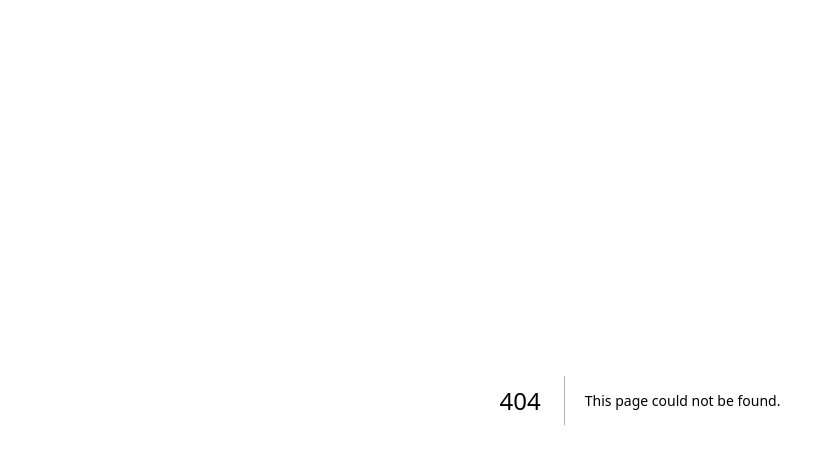
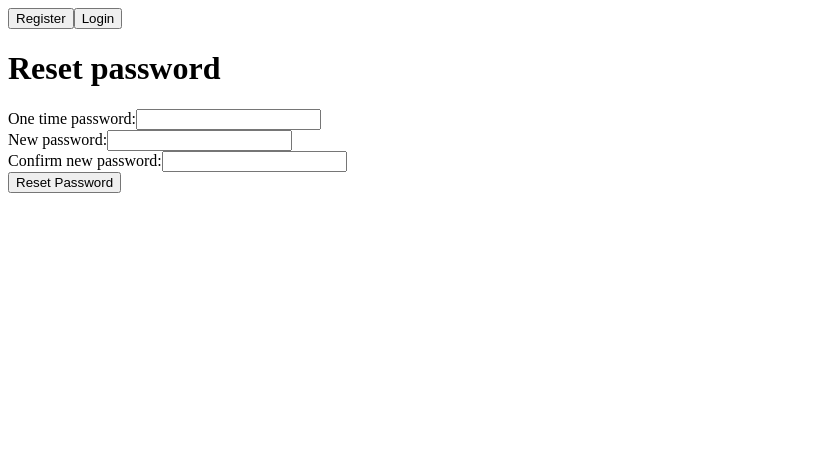
Before and after one commit to karim-alaoui/stabiz_frontend_organizer_dev, a Next.js app: page /reset-password in a window 1280 px wide. Before the commit this address had no page. Shown: the top 464 px of the page, without its empty margins (0-835 px from the left). Built offline with nearby package versions, Linux system fonts and the light colour scheme.

Commit message:
created forgot-password & reset-password pages, minor changes to news & login & register pages

```diff
--- a/pages/register.tsx
+++ b/pages/register.tsx
@@ -45,7 +45,7 @@ const RegisterPage: React.FC = () => {
         console.log(data);
 
         // Redirect the user to the desired page
-        router.push('/login');
+        router.push(`/login?register-success=true`);
       })
       .catch((error) => {
         // Handle any errors here
@@ -64,7 +64,7 @@ const RegisterPage: React.FC = () => {
   return (
     <div>
       <Header />
-      <h2>Register</h2>
+      <h1>Register</h1>
       <form onSubmit={handleSubmit}>
         <div>
           <label htmlFor="email">Email:</label>
--- /dev/null
+++ b/pages/reset-password.tsx
@@ -0,0 +1,99 @@
+import { useState , useEffect } from 'react';
+import { useRouter } from 'next/router';
+import Header from '../components/Header';
+
+const ResetPasswordPage: React.FC = () => {
+  const router = useRouter();
+  const [code, setCode] = useState('');
+  const [newPassword, setNewPassword] = useState('');
+  const [confirmPassword, setConfirmPassword] = useState('');
+  const [message, setMessage] = useState('');
+
+  useEffect(() => {
+    // Check if the user is already logged in (e.g., by checking the token in local storage)
+    const token = localStorage.getItem('organizer-token');
+    if (token) {
+      // User is logged in, redirect to the main page
+      router.push('/');
+    }
+  }, []);
+
+  const handleCodeChange = (e: React.ChangeEvent<HTMLInputElement>) => {
+    setCode(e.target.value);
+  };
+
+  const handleNewPasswordChange = (e: React.ChangeEvent<HTMLInputElement>) => {
+    setNewPassword(e.target.value);
+  };
+
+  const handleConfirmPasswordChange = (e: React.ChangeEvent<HTMLInputElement>) => {
+    setConfirmPassword(e.target.value);
+  };
+
+  const handleSubmit = async (e: React.FormEvent<HTMLFormElement>) => {
+    e.preventDefault();
+
+    if (newPassword !== confirmPassword) {
+      setMessage('Passwords do not match.');
+      return;
+    }
+    if (newPassword.length < 8) {
+      setMessage('Password must be at least 8 characters long.');
+      return;
+    }
+
+    const email = router.query.email as string;
+
+    try {
+      const response = await fetch('http://127.0.0.1:8000/api/v1/organizer/reset-password', {
+        method: 'POST',
+        headers: {
+          'Content-Type': 'application/json',
+        },
+        body: JSON.stringify({
+          email,
+          code,
+          password: newPassword,
+        }),
+      });
+
+      if (response.ok) {
+        router.push(`/login?password-reset-success=true`);
+      } else {
+        const errorData = await response.json();
+        setMessage(errorData.message || 'Password reset failed.');
+      }
+    } catch (error) {
+      console.error('Error resetting password:', error);
+      setMessage('An error occurred. Please try again later.');
+    }
+  };
+
+
+  return (
+    <div>
+      <Header />
+      <div>
+        <h1>Reset password</h1>
+        <form onSubmit={handleSubmit}>
+          <div>
+            <label htmlFor="One time password">One time password:</label>
+            <input type="text" id="OTP" value={code} onChange={handleCodeChange} required />
+          </div>
+          <div>
+            <label htmlFor="New password">New password:</label>
+            <input type="password" value={newPassword} onChange={handleNewPasswordChange} required />
+          </div>
+          <div>
+            <label htmlFor="Confirm new password">Confirm new password:</label>
+            <input type="password" value={confirmPassword} onChange={handleConfirmPasswordChange} required />
+          </div>
+          <button type="submit">Reset Password</button>
+        </form>
+        {message && <p>{message}</p>}
+      </div>
+    </div>
+  );
+};
+
+export default ResetPasswordPage;
```
Also changed, not shown: pages/forgot-password.tsx (added, +66 -0 lines), pages/login.tsx (+11 -3 lines), pages/news/[id].tsx (+4 -4 lines).
